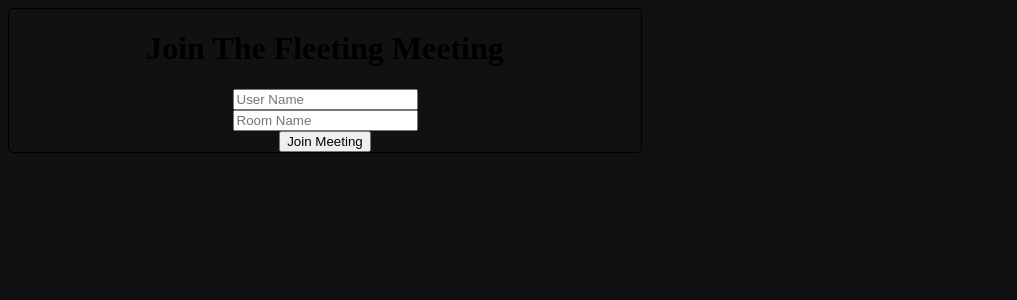
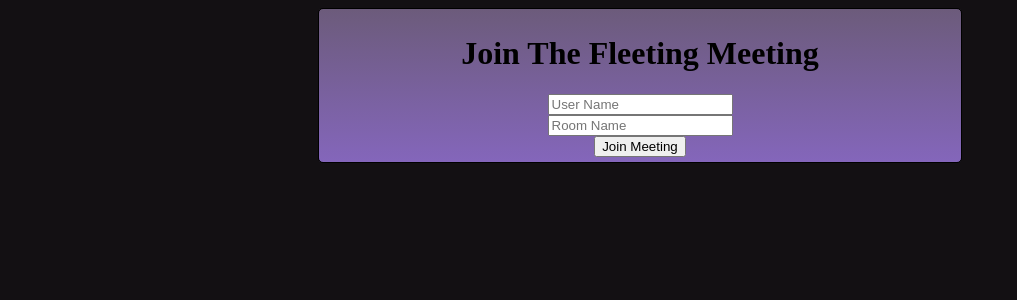
Before and after one commit to Zeverai/fleeting_meeting, a React (Create React App) app in the folder frontend/: page / in a window 1280 px wide. Shown: the top 300 px of the page, without its empty margins (0-1017 px from the left). Built offline with nearby package versions, Linux system fonts and the light colour scheme.

Commit message:
Added gitignore to server.

```diff
--- a/frontend/src/styles/join.css
+++ b/frontend/src/styles/join.css
@@ -1,8 +1,17 @@
 
 
 .login-outer-container {
+    display: flex;
+    flex-direction: row;
+    justify-content: center;
+}
+
+.login-inner-container {
     border: 1px solid black;
     text-align: center;
     border-radius: 5px;
     width: 50%;
+    text-align: center;
+    background-image: linear-gradient( #6C5B7B, #8466bb);
+    padding: 5px;
 }
```
Also changed, not shown: 2 other files (tests, documents, lock files or other folders).
